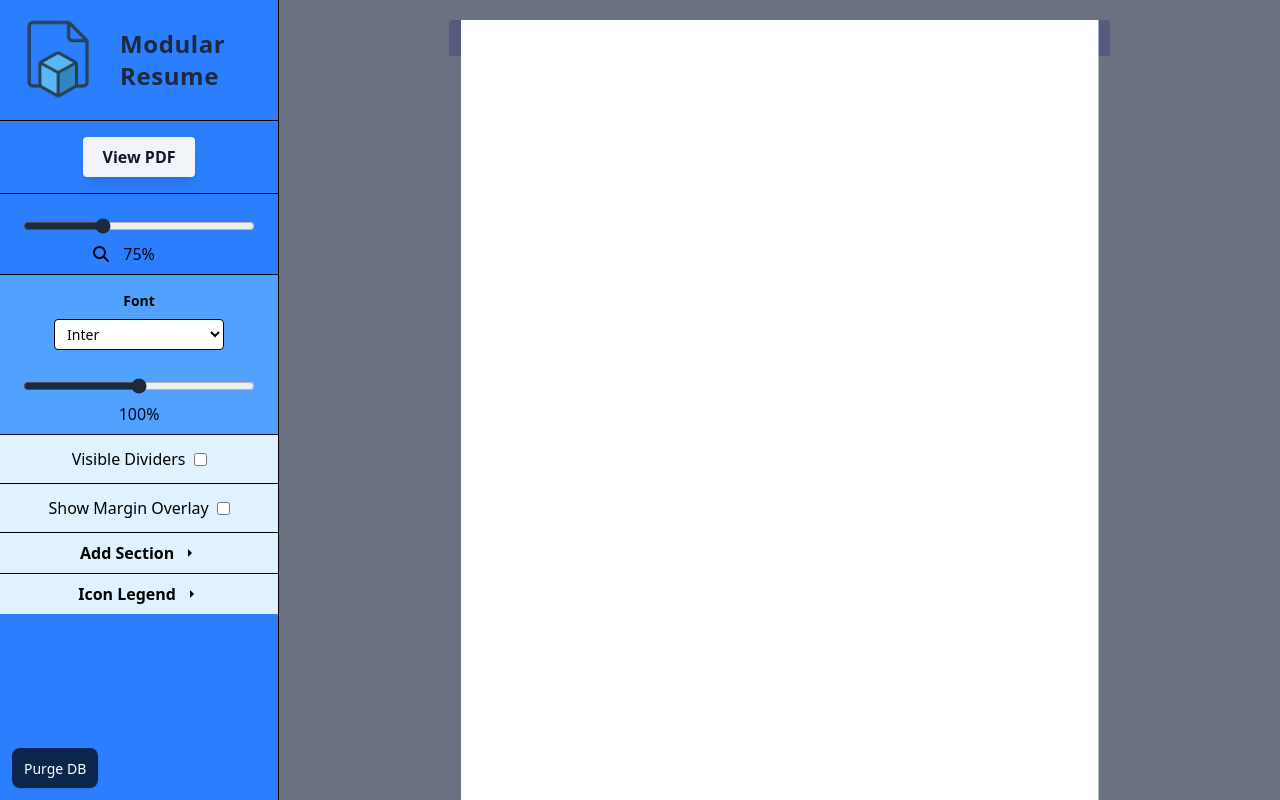
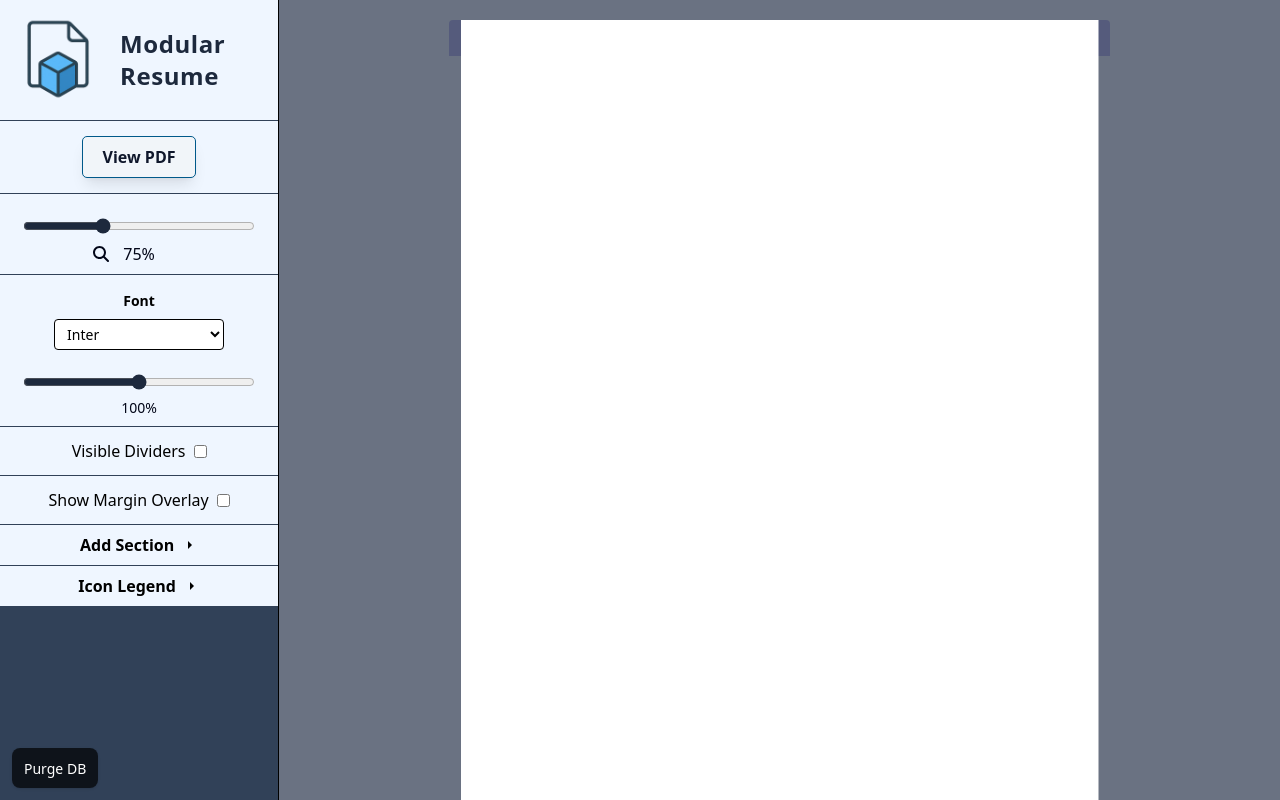
Before and after one commit to Tarrega88/modular-resume-2, a React (Vite) app: page /builder/1 in a window 1280 px wide. Built offline with nearby package versions, Linux system fonts and the light colour scheme.

Commit message:
styling tweaks for builder column

```diff
--- a/src/components/builderColumn/BuilderColumn.tsx
+++ b/src/components/builderColumn/BuilderColumn.tsx
@@ -22,8 +22,8 @@ export default function BuilderColumn({ onPrint }: { onPrint: () => void }) {
     dispatch(setScale(num));
   }
   return (
-    <div className="w-90 bg-blue-500 border-r overflow-y-auto overflow-x-hidden pb-16">
-      <div className="flex flex-col">
+    <div className="w-90 bg-slate-700 border-r overflow-y-auto overflow-x-hidden pb-16">
+      <div className="flex flex-col gap-[1px]">
         <BuilderColumnTitle title="Modular Resume" />
         <GeneratePDFButton onPrint={onPrint} />
         <Slider
@@ -39,7 +39,6 @@ export default function BuilderColumn({ onPrint }: { onPrint: () => void }) {
           <FaMagnifyingGlass />
         </Slider>
         <FontPicker />
-        <FontScaleSlider />
         <ShowDividerToggle />
         <MarginOverlayToggle />
         <SimpleAddSection />
--- a/src/components/builderColumn/BuilderColumnTitle.tsx
+++ b/src/components/builderColumn/BuilderColumnTitle.tsx
@@ -6,7 +6,7 @@ type Props = {
 
 function BuilderColumnTitle({ title }: Props) {
   return (
-    <div className="flex justify-center items-center bg-blue-500 border-b">
+    <div className="flex justify-center items-center bg-blue-50">
       <Logo />
       <div className="text-2xl tracking-wide font-semibold text-slate-800">
         {title}
--- a/src/components/builderColumn/FontPicker.tsx
+++ b/src/components/builderColumn/FontPicker.tsx
@@ -30,7 +30,7 @@ export default function FontPicker() {
   }, [sans]);
 
   return (
-    <div className="gap-2 text-sm pb-1 pt-4 bg-blue-400">
+    <div className="gap-2 text-sm pt-4 bg-blue-50">
       <div className="text-center pb-2 font-bold">Font</div>
       <div className="flex justify-center">
         <select
@@ -47,6 +47,7 @@ export default function FontPicker() {
           ))}
         </select>
       </div>
+      <FontScaleSlider />
     </div>
   );
 }
--- a/src/components/builderColumn/GeneratePDFButton.tsx
+++ b/src/components/builderColumn/GeneratePDFButton.tsx
@@ -1,8 +1,8 @@
 function GeneratePDFButton({ onPrint }: { onPrint(): void }) {
   return (
-    <div className="flex justify-center py-4 border-b bg-blue-500">
+    <div className="flex justify-center py-4 bg-blue-50">
       <button
-        className="h-10 w-28 font-semibold rounded-sm px-3 py-1 bg-slate-100 text-slate-900 cursor-pointer hover:outline-2 outline-sky-800 transition-all duration-100 shadow-lg"
+        className="h-10 w-28 font-semibold rounded-sm px-3 py-1 bg-slate-100 text-slate-900 cursor-pointer outline-1 hover:outline-2 outline-sky-800 transition-all duration-50 shadow-lg"
         onClick={onPrint}
       >
         View PDF
--- a/src/components/builderColumn/IconHelper.tsx
+++ b/src/components/builderColumn/IconHelper.tsx
@@ -13,9 +13,9 @@ import { useState } from "react";
 function IconHelper() {
   const [isExpanded, setIsExpanded] = useState(false);
   return (
-    <div className="bg-sky-100">
+    <div className="bg-blue-50">
       <div
-        className="pb-2 font-semibold py-2 flex items-center justify-center gap-2 px-2 hover:bg-sky-200 transition-all duration-200 cursor-pointer"
+        className="pb-2 font-semibold py-2 flex items-center justify-center gap-2 px-2 hover:bg-blue-100 transition-all duration-200 cursor-pointer"
         onClick={() => setIsExpanded(!isExpanded)}
       >
         <div className="select-none">Icon Legend</div>
--- a/src/components/builderColumn/IconHelperRow.tsx
+++ b/src/components/builderColumn/IconHelperRow.tsx
@@ -6,7 +6,7 @@ type Props = {
 
 function IconHelperRow({ iconName, children, description }: Props) {
   return (
-    <div className="bg-sky-100 w-full flex flex-col px-1 gap-3 border-b pt-2 pb-3 select-none">
+    <div className="bg-blue-50 w-full flex flex-col px-1 gap-3 border-b pt-2 pb-3 select-none">
       <div className="flex items-center justify-between">
         <div className="font-semibold">{iconName}</div>
         <div className="text-2xl">{children}</div>
--- a/src/components/builderColumn/MarginOverlayToggle.tsx
+++ b/src/components/builderColumn/MarginOverlayToggle.tsx
@@ -14,7 +14,7 @@ function MarginOverlayToggle() {
 
   return (
     <div
-      className="py-3 bg-sky-100 border-b select-none"
+      className="py-3 bg-blue-50 select-none"
       title="Shows the margin guides, which are recommended areas for the divider section"
     >
       <div className="flex justify-center items-center gap-2">
--- a/src/components/builderColumn/ShowDividerToggle.tsx
+++ b/src/components/builderColumn/ShowDividerToggle.tsx
@@ -12,7 +12,7 @@ function ShowDividerToggle() {
 
   return (
     <div
-      className="py-3 bg-sky-100 border-b select-none"
+      className="py-3 bg-blue-50 select-none"
       title="Dividers are used to create spacing, particularly for page margins"
     >
       <div className="flex justify-center items-center gap-2">
--- a/src/components/builderColumn/SimpleAddSection.tsx
+++ b/src/components/builderColumn/SimpleAddSection.tsx
@@ -22,9 +22,9 @@ function SimpleAddSection() {
 
   const [isExpanded, setIsExpanded] = useState(false);
   return (
-    <div className="bg-sky-100 border-b">
+    <div className="bg-blue-50">
       <div
-        className="h-10 flex items-center justify-center gap-2 px-2 transition-all duration-200 cursor-pointer hover:bg-sky-200"
+        className="h-10 flex items-center justify-center gap-2 px-2 transition-all duration-200 cursor-pointer hover:bg-blue-100"
         onClick={() => setIsExpanded(!isExpanded)}
       >
         <div className="font-semibold select-none">Add Section</div>
--- a/src/components/builderColumn/Slider.tsx
+++ b/src/components/builderColumn/Slider.tsx
@@ -22,14 +22,14 @@ function Slider({
   children,
 }: Props) {
   const colors = {
-    odd: "bg-blue-400",
-    even: "bg-blue-500",
+    odd: "bg-blue-50",
+    even: "bg-blue-50",
   };
 
   const wrapperColor = colors[oddOrEven];
   return (
     <div
-      className={`w-full flex items-center flex-col gap-2 ${wrapperColor} text-slate-950 pb-2 border-b pt-6`}
+      className={`w-full flex items-center flex-col gap-2 ${wrapperColor} text-slate-950 pb-2 pt-6`}
     >
       {title ? <div className="w-full text-center py-1">{title}</div> : null}
       <input
```
